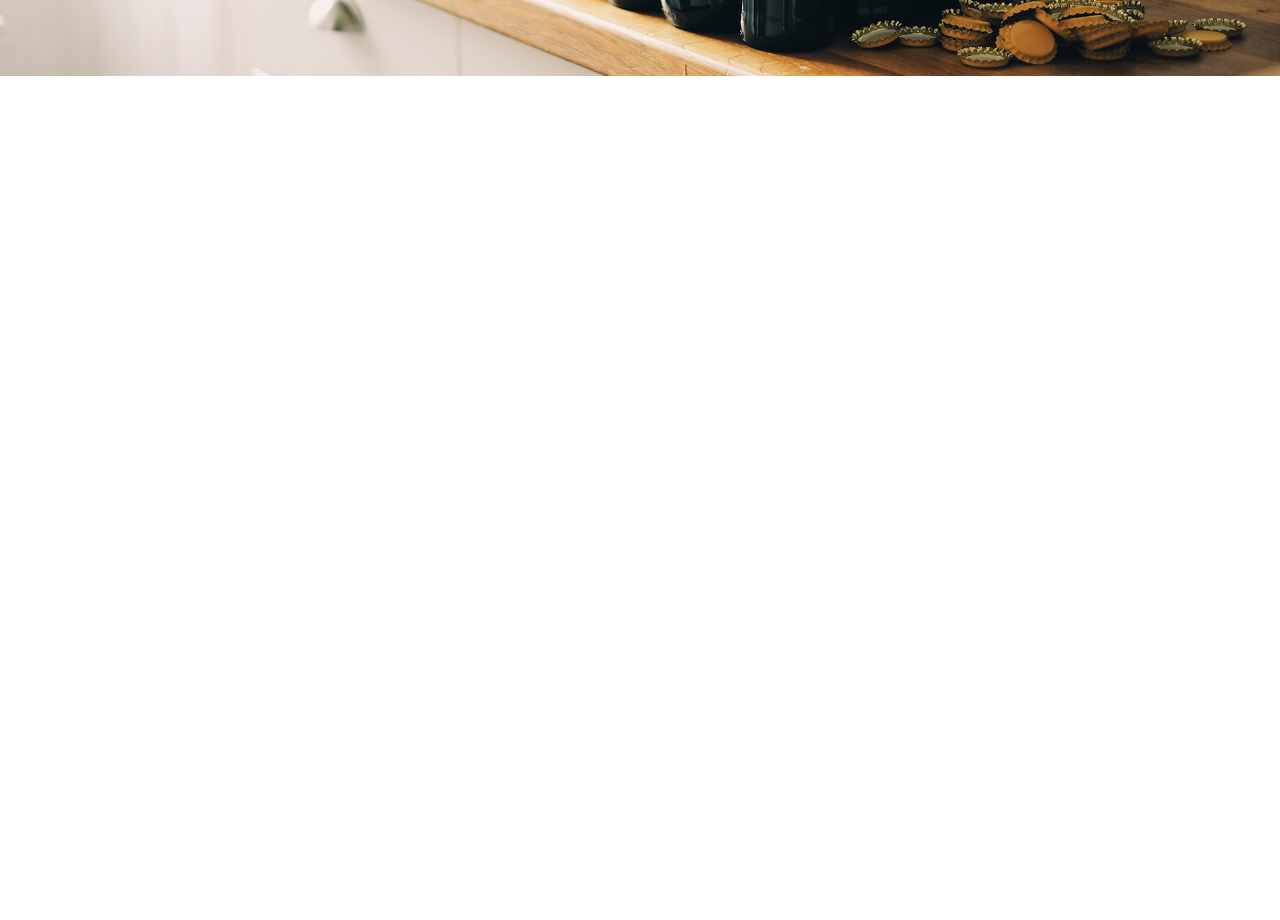
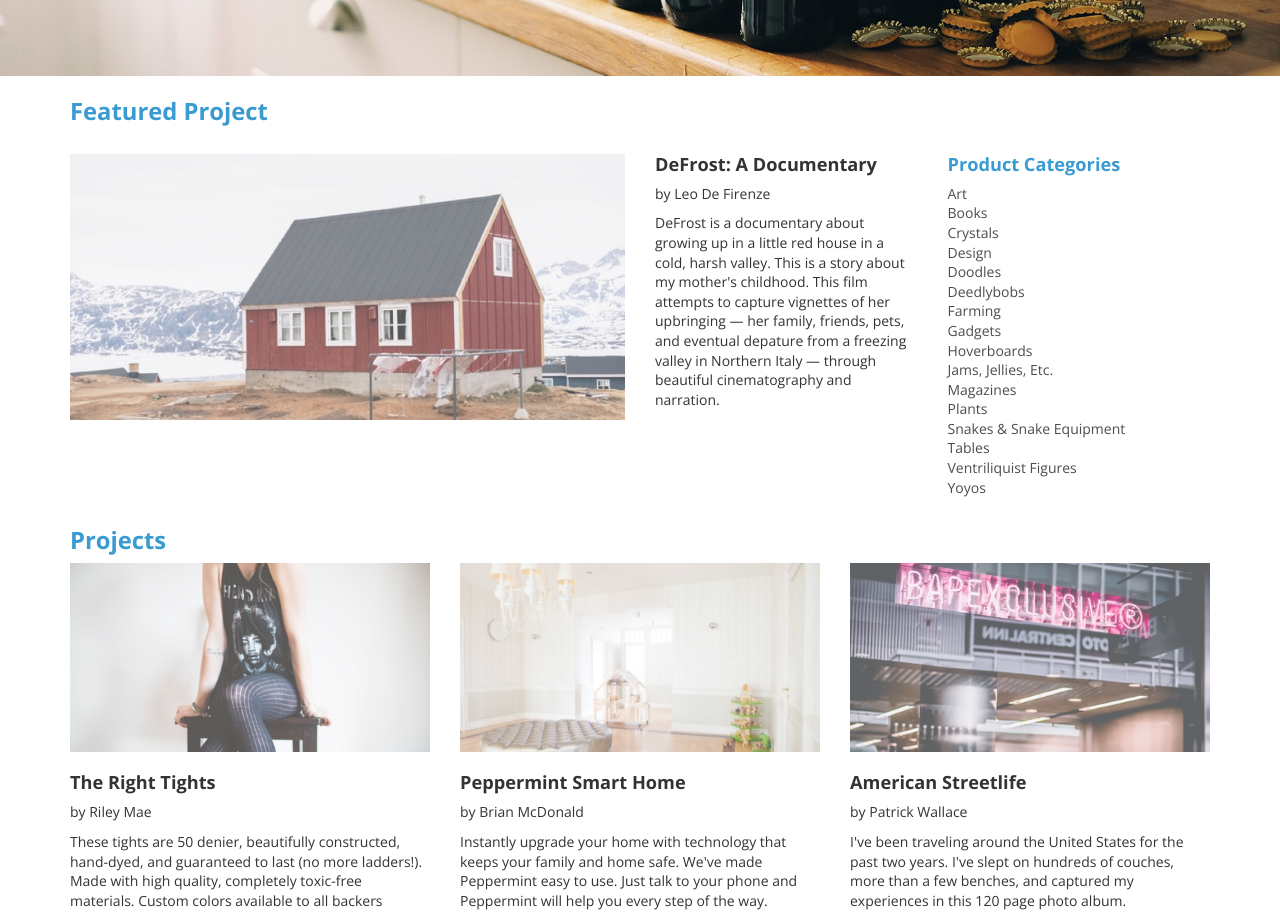
Before and after one commit to garrettcfermo/JumpStart, a plain HTML site: page index.html in a window 1280 px wide. Shown: the part 540-1460 px from the top of the page. Before the commit the page ends 800 px from the top, so only its background shows below. Drawn offline with nearby package versions, Linux system fonts and the light colour scheme.

Commit message:
Featured and Projects Completed

```diff
--- a/Resources/CSS/style.css
+++ b/Resources/CSS/style.css
@@ -128,3 +128,52 @@ img {
     font-size: 4rem;
   }
 }
+
+/* Project Image Containers*/
+
+.image-container {
+  overflow: hidden;
+}
+
+.image-container img {
+  opacity: 0.7;
+  transition: transform .5s, opacity .5s;
+  transition: transform .5s, opacity .5s;
+}
+
+.image-container img:hover{
+  opacity: 1;
+  -webkit-transform: scale(1.3);
+  -ms-transform: scale(1.3);
+  transform: scale(1.3);
+}
+
+/* Featured Project*/
+
+.featured-project {
+  margin-top: -6rem; /*Tp account for relatively positioned button */
+}
+
+.featured-project .image-container {
+  height: 19rem;
+  margin-top: 20px; /*to Match bootstrap header Margins*/
+}
+
+.categories h3{
+  color:#399bd1;
+}
+
+.categories ul {
+  color: rgba(0,0,0,0.7);
+}
+
+/*Projects*/
+
+.projects {
+  margin-bottom: 5.85rem;
+}
+
+.project .image-container{
+  height: 13.5rem;
+  overflow: hidden;
+}
--- a/index.html
+++ b/index.html
@@ -72,8 +72,79 @@
       <a href="#" class="btn btn-primary btn-lg cta">Jump In</a>
     </div>
 
+    <!-- Featured Project -->
+    <div class="container featured-project">
+      <div class="row">
+        <h2 class="col-xs-12">Featured Project</h2>
+      </div>
+      <div class="row">
+        <div class="col-xs-12 col-md-6">
+          <div class="image-container">
+            <a href="#"> <img src="./Resources/Images/featured-project.png" alt=""> </a>
+          </div>
+        </div>
+        <div class="col-xs-6 col-md-3">
+          <h3>DeFrost: A Documentary</h3>
+          <p>by Leo De Firenze</p>
+          <p>DeFrost is a documentary about growing up in a little red house in a cold, harsh valley. This is a story about my mother's childhood. This film attempts to capture vignettes of her upbringing — her family, friends, pets, and eventual depature from a freezing valley in Northern Italy — through beautiful cinematography and narration.</p>
+        </div>
+        <div class="col-xs-6 col-md-3 categories">
+          <h3>Product Categories</h3>
+          <ul>
+            <li>Art</li>
+            <li>Books</li>
+            <li>Crystals</li>
+            <li>Design</li>
+            <li>Doodles</li>
+            <li>Deedlybobs</li>
+            <li>Farming</li>
+            <li>Gadgets</li>
+            <li>Hoverboards</li>
+            <li>Jams, Jellies, Etc.</li>
+            <li>Magazines</li>
+            <li>Plants</li>
+            <li>Snakes &amp; Snake Equipment</li>
+            <li>Tables</li>
+            <li>Ventriliquist Figures</li>
+            <li>Yoyos</li>
+          </ul>
+        </div>
+      </div>
+    </div>
 
-
+    <!-- Projects -->
+    <div class="container">
+      <div class="row">
+        <h2 class="col-xs-12">Projects</h2>
+      </div>
+      <div class="row">
+        <div class="col-xs-12 col-sm-4 project">
+          <div class="image-container">
+            <a href="#"> <img src="Resources/Images/project1.png" alt=""></a>
+          </div>
+          <h3>The Right Tights</h3>
+          <p>by Riley Mae</p>
+          <p>These tights are 50 denier, beautifully constructed, hand-dyed, and guaranteed to last (no more ladders!). Made with high quality, completely toxic-free materials. Custom colors available to all backers</p>
+        </div>
+        <div class="col-xs-12 col-sm-4 project">
+          <div class="image-container">
+            <a href="#"> <img src="Resources/Images/project2.png" alt=""></a>
+          </div>
+          <h3>Peppermint Smart Home</h3>
+          <p>by Brian McDonald</p>
+          <p>Instantly upgrade your home with technology that keeps your family and home safe. We've made Peppermint easy to use. Just talk to your phone and Peppermint will help you every step of the way.</p>
+        </div>
+        <div class="col-xs-12 col-sm-4 project">
+          <div class="image-container">
+            <a href="#"> <img src="Resources/Images/project3.png" alt=""></a>
+          </div>
+          <h3>American Streetlife</h3>
+          <p>by Patrick Wallace</p>
+          <p>I've been traveling around the United States for the past two years. I've slept on hundreds of couches, more than a few benches, and captured my experiences in this 120 page photo album.</p>
+      </div>
+        </div>
+      </div>
+    </div>
 
 
 
```
Also changed, not shown: 1 other file.
